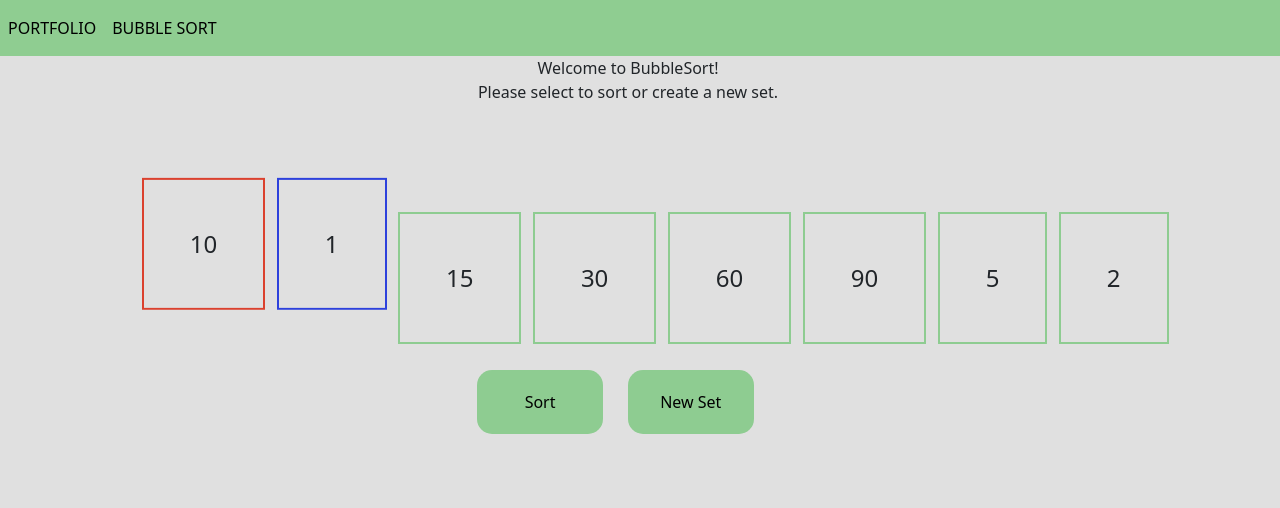
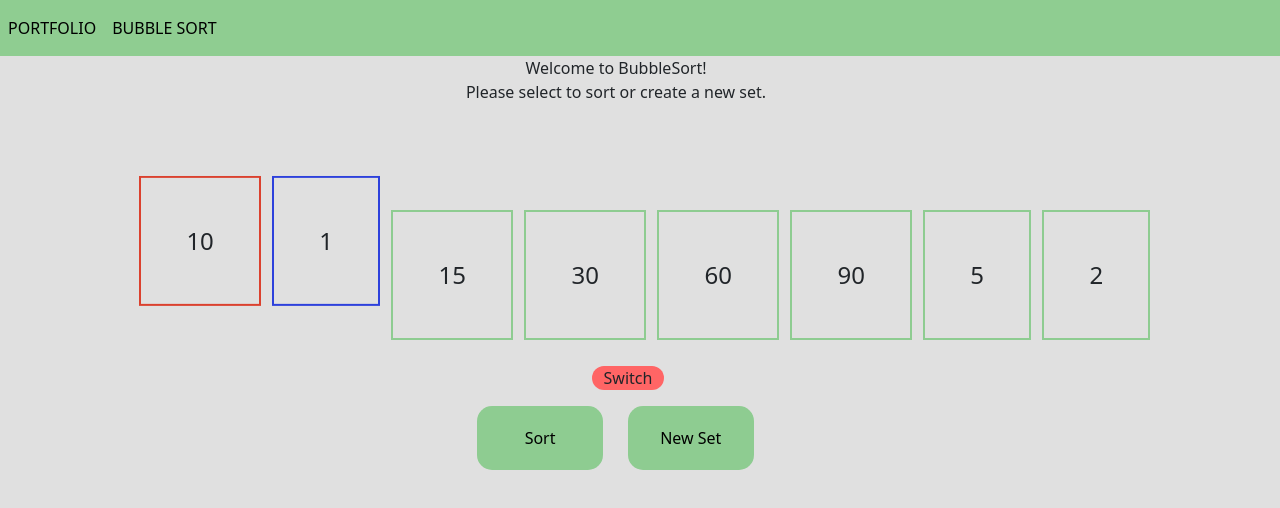
Before and after one commit to Gregorie6112/datastructures, a React app: page / in a window 1280 px wide. Both pictures are taken after a click on the button "Sort". Shown: the top 508 px of the page. Built offline with nearby package versions, Linux system fonts and the light colour scheme.

Commit message:
Implemented more vizuals , added a button that changes to green and a alert pop up when sorting is completed

```diff
--- a/src/components/App.jsx
+++ b/src/components/App.jsx
@@ -10,6 +10,7 @@ export default class App extends React.Component {
     this.state = {
       timeOuts: [],
       values: [10,1,15,30,60,90,5,2],
+      switchValues: false,
     }
     this.BubbleSort = this.BubbleSort.bind(this);
     this.visualizer = this.visualizer.bind(this);
@@ -23,6 +24,7 @@ export default class App extends React.Component {
       clearTimeout(el)
     })
     this.setState({
+      switchValues: false,
       timeOuts: []
     })
     let tempObj = {};
@@ -45,7 +47,13 @@ export default class App extends React.Component {
   switchVisualizer(one, two) {
     let temp = one.innerText;
     let tempId = one.id;
+    let switchTag = document.getElementById('switch');
     setTimeout(() => {
+      // Change the color of the switch tag and a setTimeout to switch it back to black after
+      switchTag.style.backgroundColor = '#8dcb91'
+      setTimeout(() => {
+        switchTag.style.backgroundColor = '#ff6565'
+      }, 500)
       // Changing Inner Text
       one.innerText = two.innerText;
       two.innerText = temp;
@@ -77,6 +85,9 @@ export default class App extends React.Component {
   }
 
   BubbleSort() {
+    this.setState({
+      switchValues: true,
+    })
     let arr = this.state.values.slice();
     let stateTimeOuts = this.state.values.slice();
     let swapped = false;
@@ -112,8 +123,10 @@ export default class App extends React.Component {
     // Timed for the end and updates state for a sorted array
     setTimeout(() => {
       this.setState({
+        switchValues: false,
         values: arr
       })
+      alert('Done Sorting')
     }, 50000)
   }
 
@@ -125,6 +138,7 @@ export default class App extends React.Component {
           values={this.state.values}
           BubbleSort={this.BubbleSort}
           newSet={this.newSet}
+          switchValues={this.state.switchValues}
         />
       </>
     )
--- a/src/components/MainContainer.jsx
+++ b/src/components/MainContainer.jsx
@@ -7,7 +7,7 @@ import RenderBubbleSort from './BubbleSort.jsx';
 const MainContainer = (props) => {
   return (
     <Container className="mainContainer" fluid>
-      <Row>
+      <Row className="mainContainerRow">
         <Row>
           <p className="header">Welcome to BubbleSort! <br></br>Please select to sort or create a new set. </p>
         </Row>
@@ -17,6 +17,11 @@ const MainContainer = (props) => {
       </Row>
       <Row className="buttonContainer">
         <Col>
+          <Row className="sortPopUp">
+          {props.switchValues ?
+           <p className="switchValues" id="switch" onClick={props.BubbleSort}>Switch</p> :
+          null}
+          </Row>
           <button className="button" onClick={props.BubbleSort}>Sort</button>
           <button className="button" onClick={props.newSet}>New Set</button>
         </Col>
--- a/src/css/MainContainer.css
+++ b/src/css/MainContainer.css
@@ -3,6 +3,19 @@
   padding: 0;
   margin: 0;
   background-color: #E0E0E0;
+}
+.mainContainerRow{
+  width: 100%;
+}
+
+.switchValues {
+  transition: all .5s ease;
+  text-align: center;
+  font-size: 1rem;
+  width: fit-content;
+  background: #ff6565;
+  border-radius: 36px;
+  border: 0px solid black;
 }
 .buttonContainer {
   text-align: center;
@@ -16,6 +29,7 @@
   padding: 20px;
   width: 10%;
   margin-right: 2%;
+  margin-bottom: 2%;
 }
 .valueHolder{
   margin-left: 10%;
@@ -30,3 +44,7 @@
   text-align: center;
   font-size: 1rem;
 }
+
+.sortPopUp {
+  justify-content: center;
+}
```
Also changed, not shown: bundle.js.
